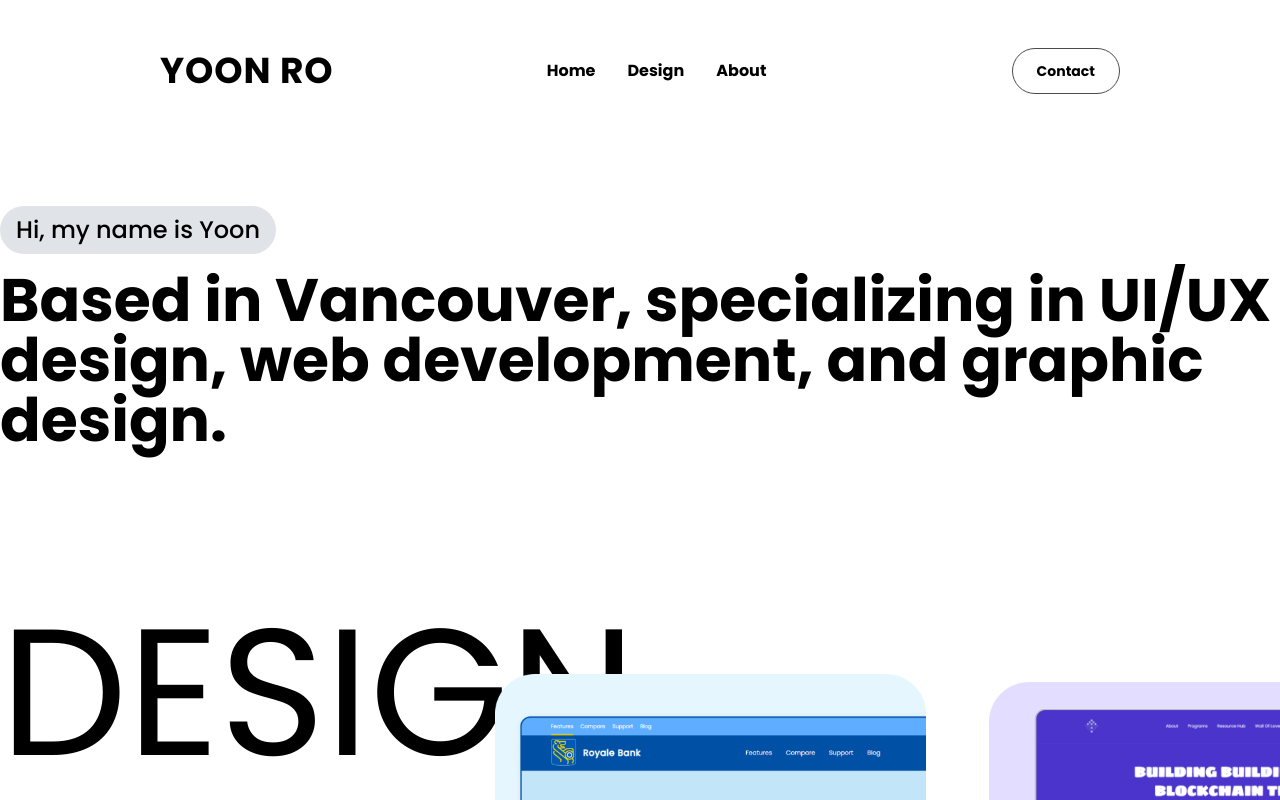
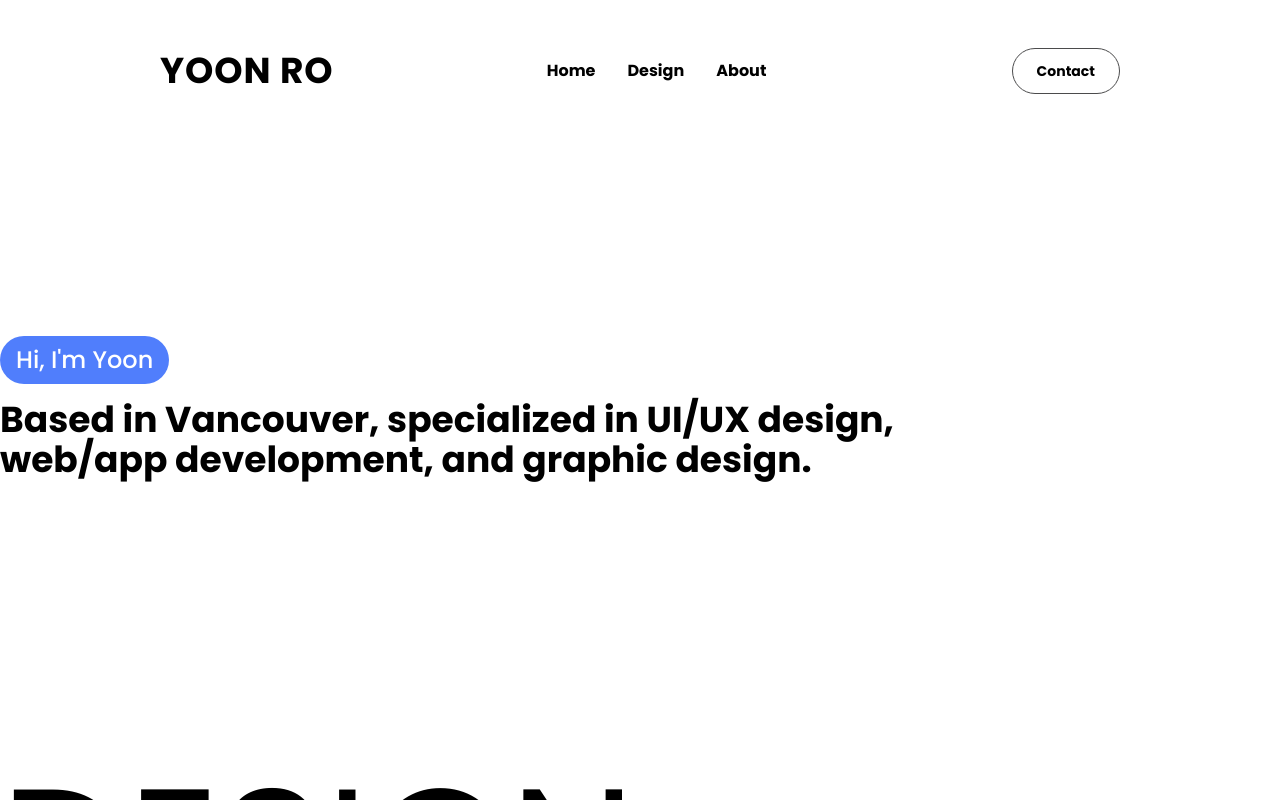
Before and after one commit to Yoon-Ro/Main, a React (Vite) app: page / in a window 1280 px wide. Shown: the top 800 px of the page. Built offline with nearby package versions, Linux system fonts and the light colour scheme.

Commit message:
plz work

```diff
--- a/src/App.jsx
+++ b/src/App.jsx
@@ -18,7 +18,7 @@ function App() {
        <Routes>
 
        <Route exact path="/" element={<Homepage />} />
-       <Route exact path="/Newton" element={<Newton />} />
+       <Route exact path="/newton" element={<Newton />} />
     </Routes>
     <Footer/>
     </div>
--- a/src/components/container/Home.jsx
+++ b/src/components/container/Home.jsx
@@ -9,25 +9,25 @@ const Home = () => {
 
   return (
     <div className="w-full sm:pt-0 pt-[8rem] sm:px-0 px-2 sm:w-[1420px] mx-auto" id="home">
-      <div className="md:flex  items-center  h-[80vh] sm:pt-0 pt-[4rem]">
+      <div className="md:flex  items-center  h-[100vh] sm:pt-0 pt-[4rem]">
         {/* HERO TEXT - LEFT */}
-        <div>
-<h1 className="text-2xl font-medium px-4 py-2 my-4 bg-slate-500/20 inline-block rounded-full">Hi, my name is Yoon</h1>
-          <div className="sm:text-6xl text-[1.825rem] font-bold">
-          Based in Vancouver, specializing in
+        <div className="w-3/4">
+<h1 className="text-2xl font-medium px-4 py-2 my-4 bg-[#507efc] inline-block rounded-full text-white">Hi, I'm Yoon</h1>
+          <div className="sm:text-4xl text-[1.825rem] font-bold">
+          Based in Vancouver, specialized in
 
           <span className="group relative"> <span className="group-hover:text-[#e44545] hover:animate-jump transition-all
-          hover:bg-[#123123] hover:p-4 hover:rounded-xl">UI/UX design,</span>
+          hover:bg-[#123123]  hover:rounded-xl">UI/UX design,</span>
           {/* <img src={hero} alt="/" className="transition-all w-[1024px] invisible group-hover:visible absolute right-0 top-[-23rem]"/> */}
           </span>
 
           <span className="group relative"> <span className="group-hover:text-[#eee041] hover:animate-jump transition-all
-          hover:bg-[#122631] hover:p-4 hover:rounded-xl "> web development,</span>
+          hover:bg-[#122631] hover:rounded-xl "> web/app development,</span>
           {/* <img src={hero} alt="/" className="transition-all w-[1024px] invisible group-hover:visible absolute right-0 top-[-23rem]"/> */}
           </span>
           <span> and</span>
           <span className="group relative"> <span className="group-hover:text-[#4180ee] hover:animate-jump transition-all
-          hover:bg-[#271231] hover:p-4 hover:rounded-xl duration-50"> graphic design.</span>  </span>
+          hover:bg-[#271231]  hover:rounded-xl duration-50"> graphic design.</span>  </span>
           </div>
 
           {/* SOCIAL LINKS */}
--- a/src/components/container/Work.jsx
+++ b/src/components/container/Work.jsx
@@ -96,7 +96,7 @@ const Work = () => {
                                 bg-white/40 backdrop-blur p-4 rounded-full shadow-xl ">
                                 <div class=" flex justify-evenly ">
                                     <p class="text-lg text-black">
-                                        concept website redesign and development
+                                        concept website design
                                     </p>
 
                                 </div>
```
Also changed, not shown: vercel.json.
